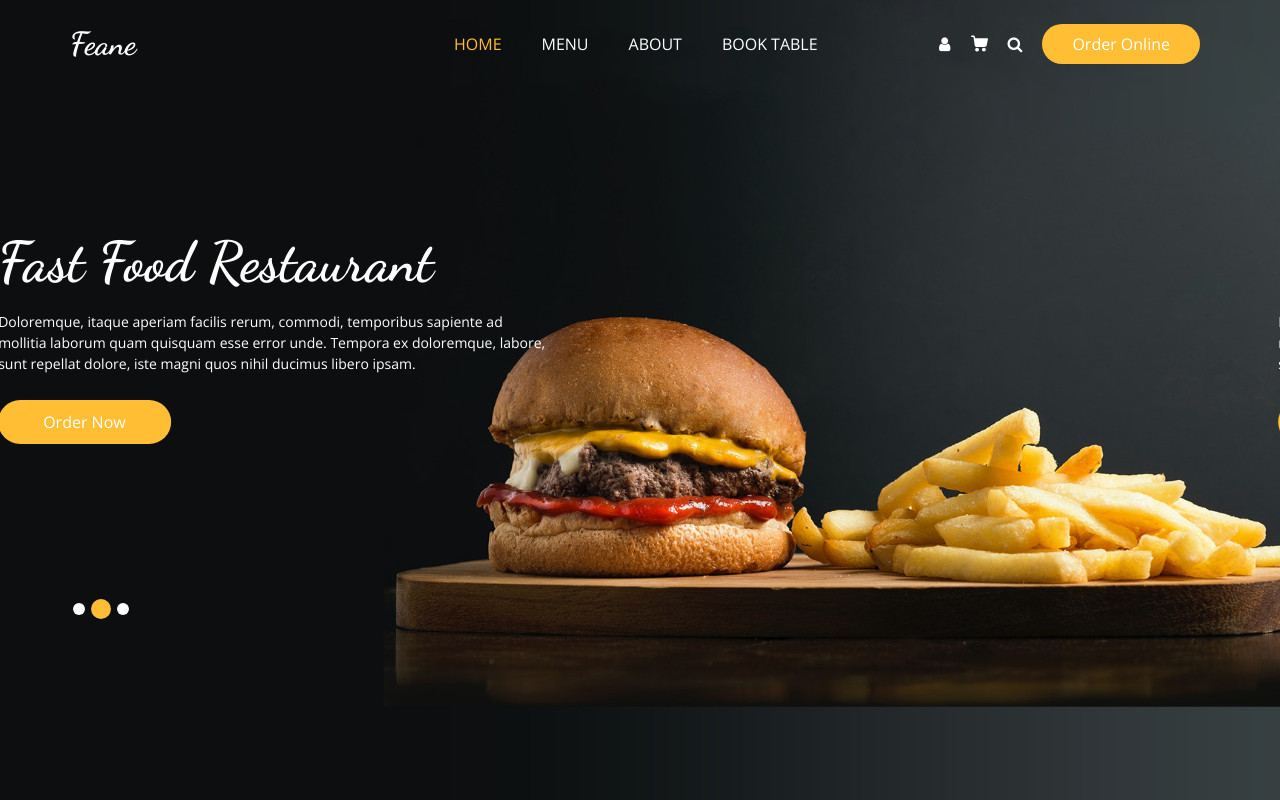
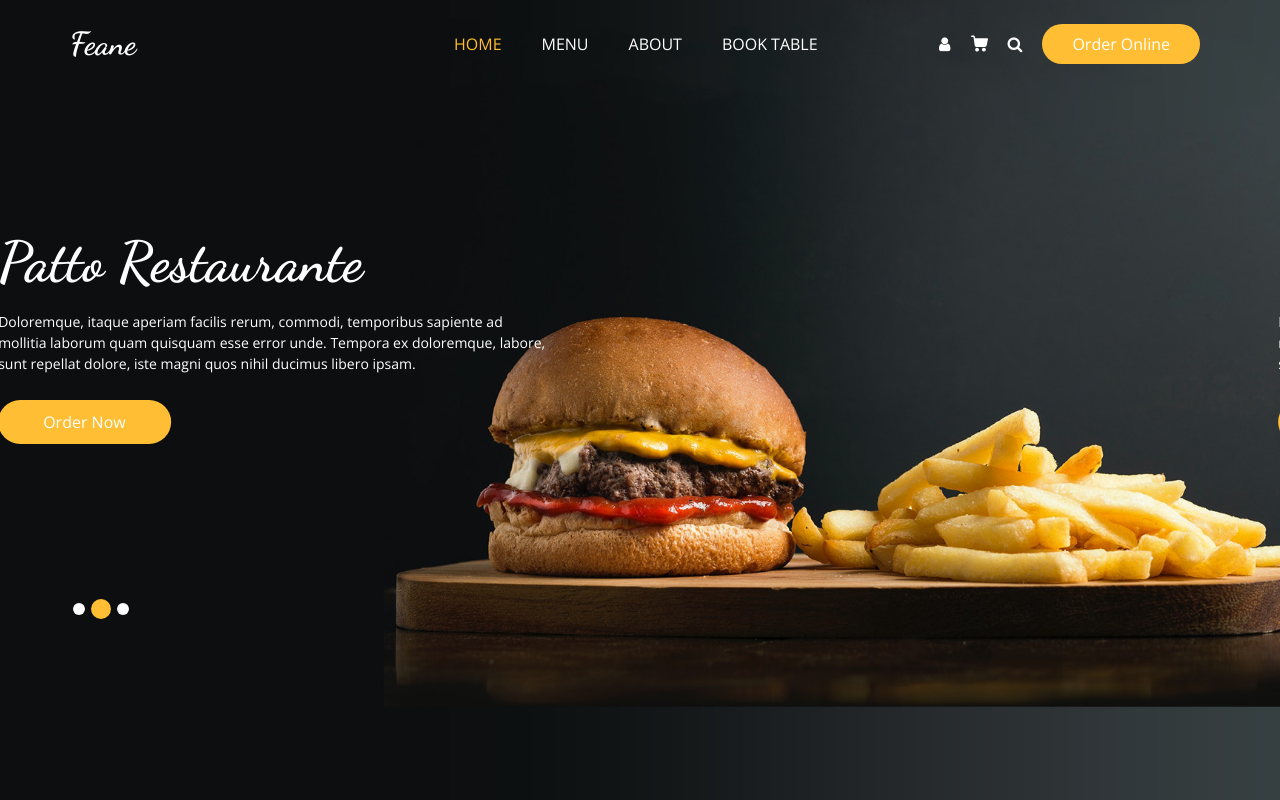
Before and after one commit to Patto63/PracticaDAS, a plain HTML site: page index.html in a window 1280 px wide. Shown: the top 800 px of the page. Drawn offline with nearby package versions, Linux system fonts and the light colour scheme; some packages are replaced by stand-ins of ours.

Commit message:
Se cambia el titulo del restaurante

```diff
--- a/index.html
+++ b/index.html
@@ -149,7 +149,7 @@
                 <div class="col-md-7 col-lg-6 ">
                   <div class="detail-box">
                     <h1>
-                      Fast Food Restaurant
+                      Patto Restaurante
                     </h1>
                     <p>
                       Doloremque, itaque aperiam facilis rerum, commodi, temporibus sapiente ad mollitia laborum quam quisquam esse error unde. Tempora ex doloremque, labore, sunt repellat dolore, iste magni quos nihil ducimus libero ipsam.
@@ -170,7 +170,7 @@
                 <div class="col-md-7 col-lg-6 ">
                   <div class="detail-box">
                     <h1>
-                      Fast Food Restaurant
+                      Patto Restaurante
                     </h1>
                     <p>
                       Doloremque, itaque aperiam facilis rerum, commodi, temporibus sapiente ad mollitia laborum quam quisquam esse error unde. Tempora ex doloremque, labore, sunt repellat dolore, iste magni quos nihil ducimus libero ipsam.
```
